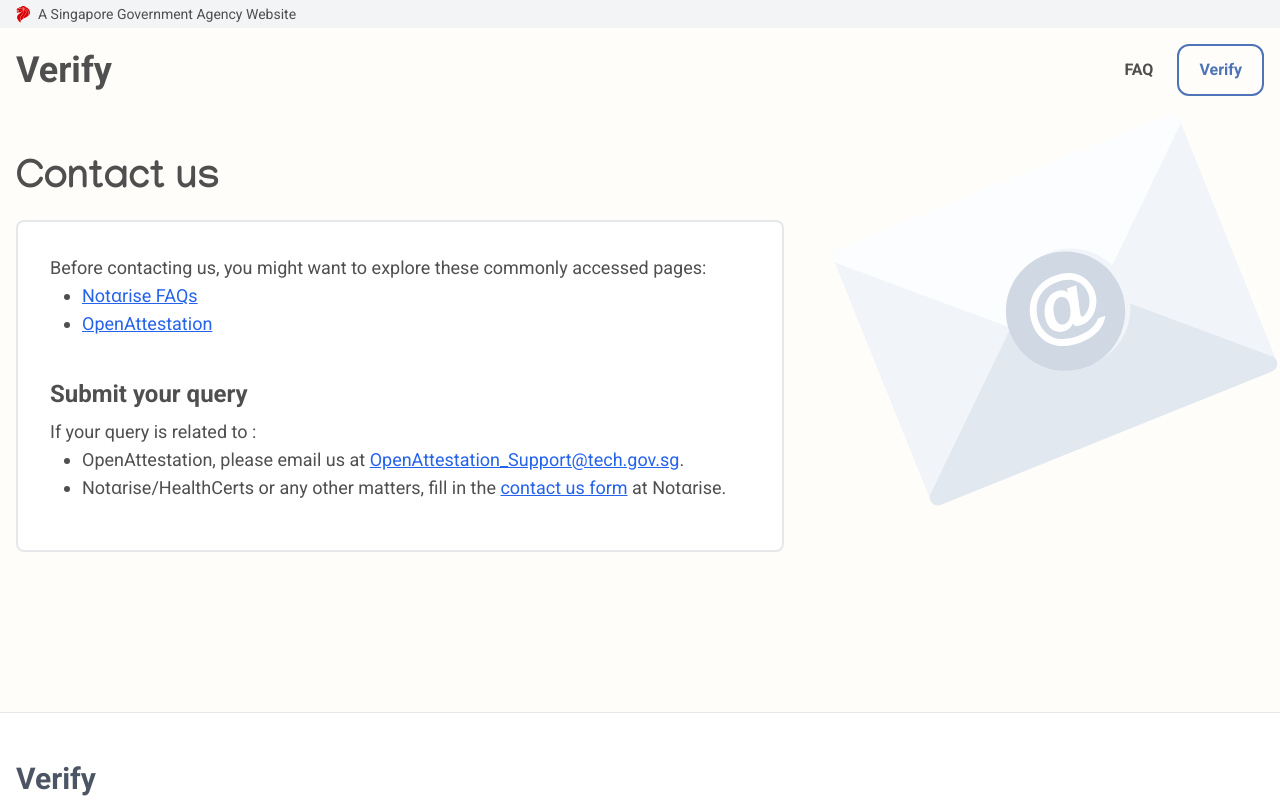
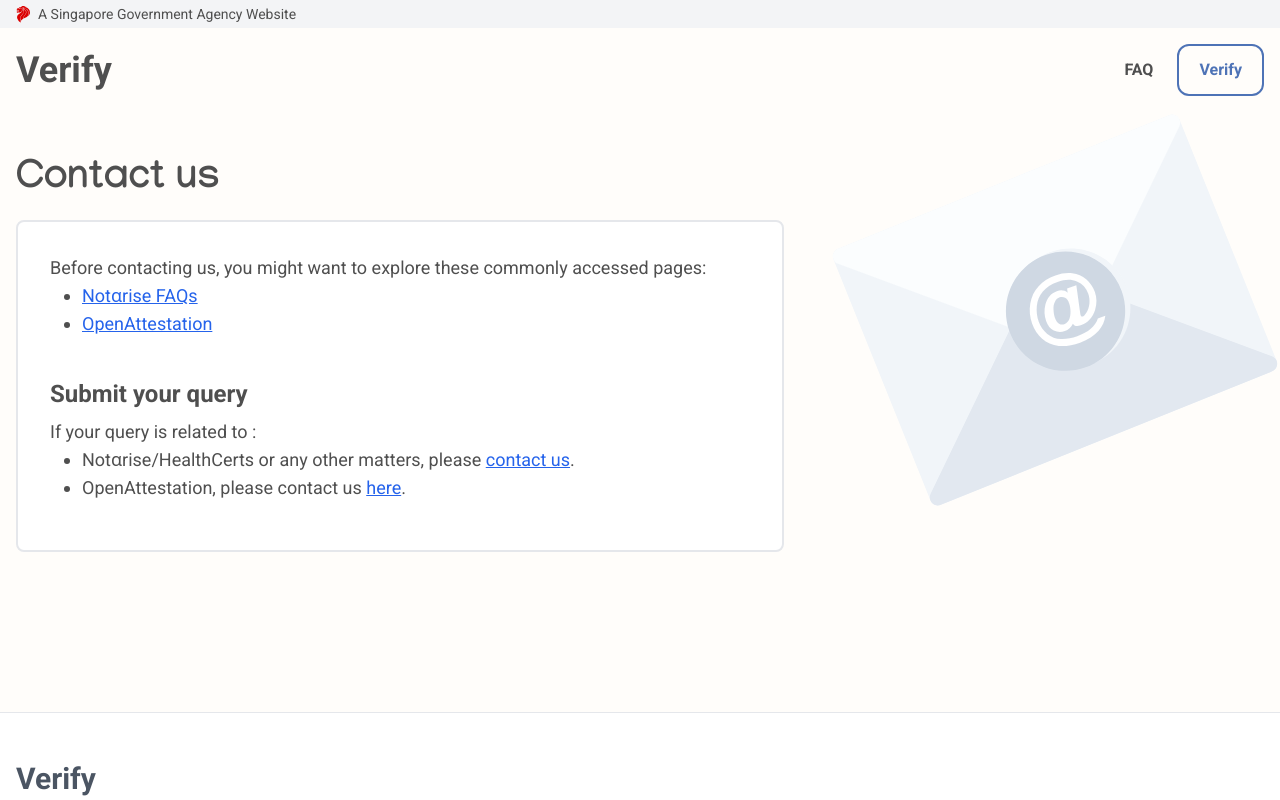
Before and after one commit to Open-Attestation/verify-ui, a Next.js app: page /contact in a window 1280 px wide. Shown: the top 800 px of the page. Built offline with nearby package versions, Linux system fonts and the light colour scheme; no server answers.

Commit message:
fix: swap order of links

```diff
--- a/pages/contact.tsx
+++ b/pages/contact.tsx
@@ -36,32 +36,32 @@
           </ul>
         </p>
         <h2 className="font-sans text-2xl pt-6">Submit your query</h2>
-        <p className="font-sans text-lg pt-2">
+        <p className="pt-2 text-lg font-sans">
           If your query is related to :
-          <ul className="list-disc list-outside pl-8">
+          <ul className="list-disc list-outside pl-8 text-lg">
             <li>
-              OpenAttestation, please email us at{" "}
+              Notαrise/HealthCerts or any other matters, please{" "}
+              <a
+                href="https://faq.notarise.gov.sg/hc/en-gb/requests/new"
+                target="_blank"
+                rel="noreferrer"
+                className="text-blue-600 underline hover:text-blue-700"
+              >
+                contact us
+              </a>
+              .
+            </li>
+            <li>
+              OpenAttestation, please contact us {" "}
               <a
                 href="mailto:OpenAttestation_Support@tech.gov.sg"
                 target="_blank"
                 rel="noreferrer"
                 className="text-blue-600 underline hover:text-blue-700 break-all"
               >
-                OpenAttestation_Support@tech.gov.sg
+                here
               </a>
               .
-            </li>
-            <li>
-              Notαrise/HealthCerts or any other matters, fill in the{" "}
-              <a
-                href="https://faq.notarise.gov.sg/hc/en-gb/requests/new"
-                target="_blank"
-                rel="noreferrer"
-                className="text-blue-600 underline hover:text-blue-700"
-              >
-                contact us form
-              </a>{" "}
-              at Notαrise.
             </li>
           </ul>
         </p>
```
